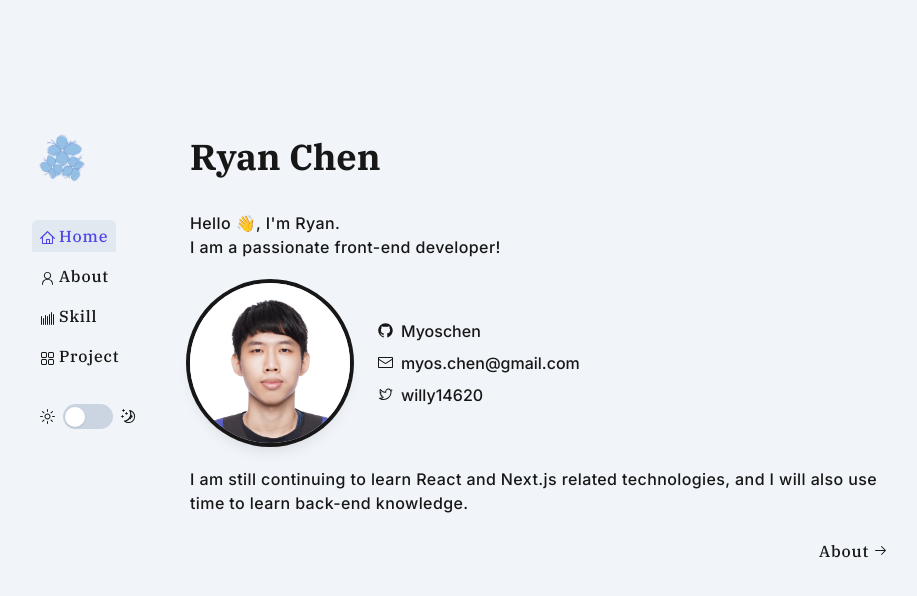
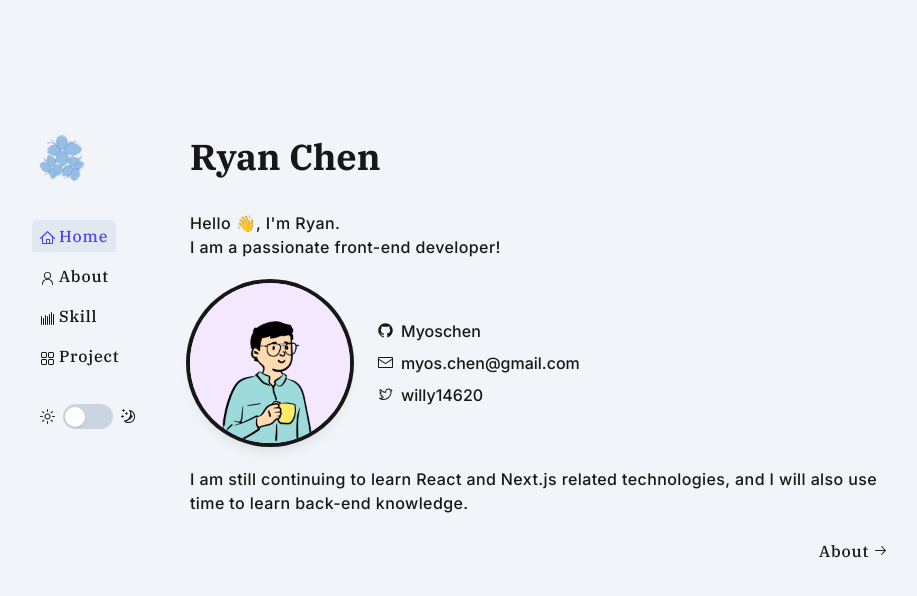
Before and after one commit to Myoschen/portfolio, a Next.js app: page / in a window 1280 px wide. Shown: the top 596 px of the page, without its empty margins (176-1093 px from the left). Built offline with nearby package versions, Linux system fonts and the light colour scheme.

Commit message:
:bento: change image

```diff
--- a/app/page.tsx
+++ b/app/page.tsx
@@ -68,7 +68,7 @@ export default function HomePage() {
           <div className="relative aspect-square w-40 overflow-hidden rounded-full shadow-lg ring-4 ring-neutral-900 dark:ring-slate-100">
             <Image
               className="object-cover"
-              src="/ryan-chen.jpg"
+              src="/ryan-chen.png"
               alt="Ryan Chen"
               fill
             />
```
Also changed, not shown: public/ryan-chen.jpg (deleted), public/ryan-chen.png (added).
